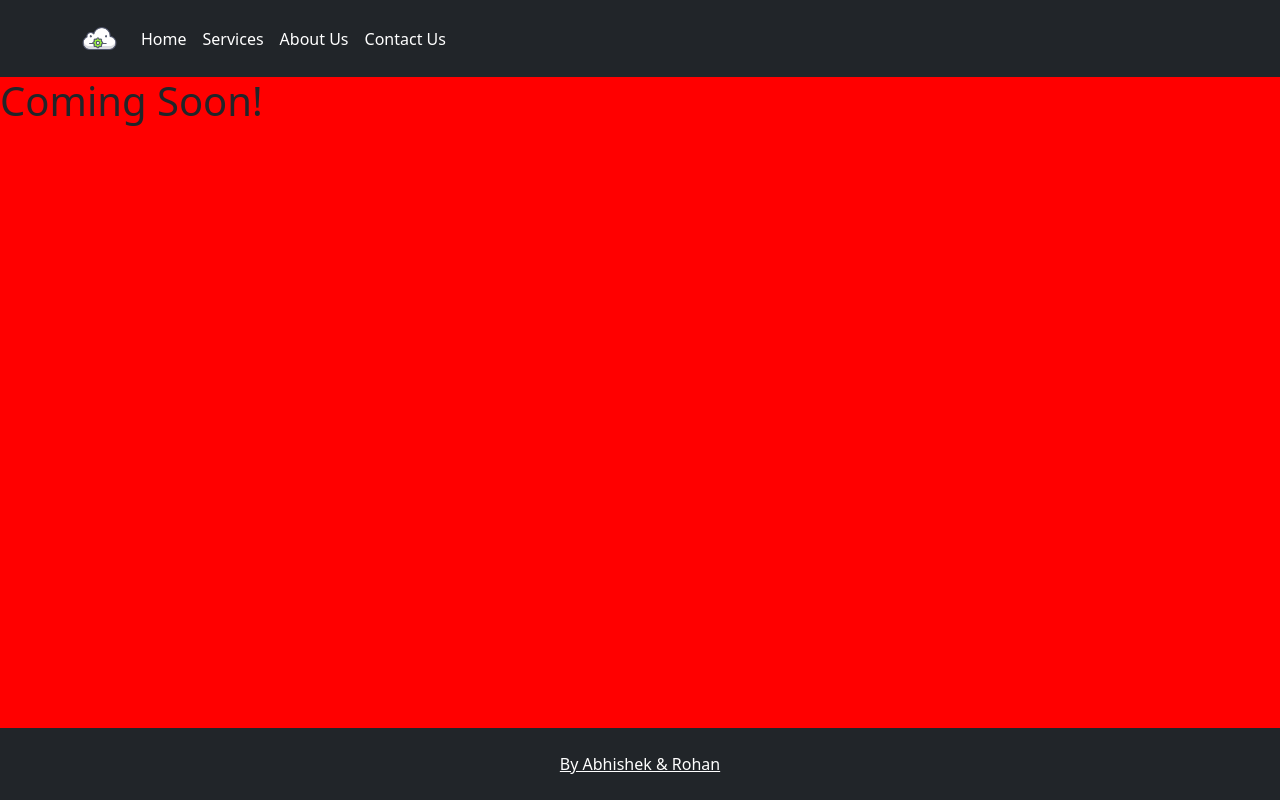
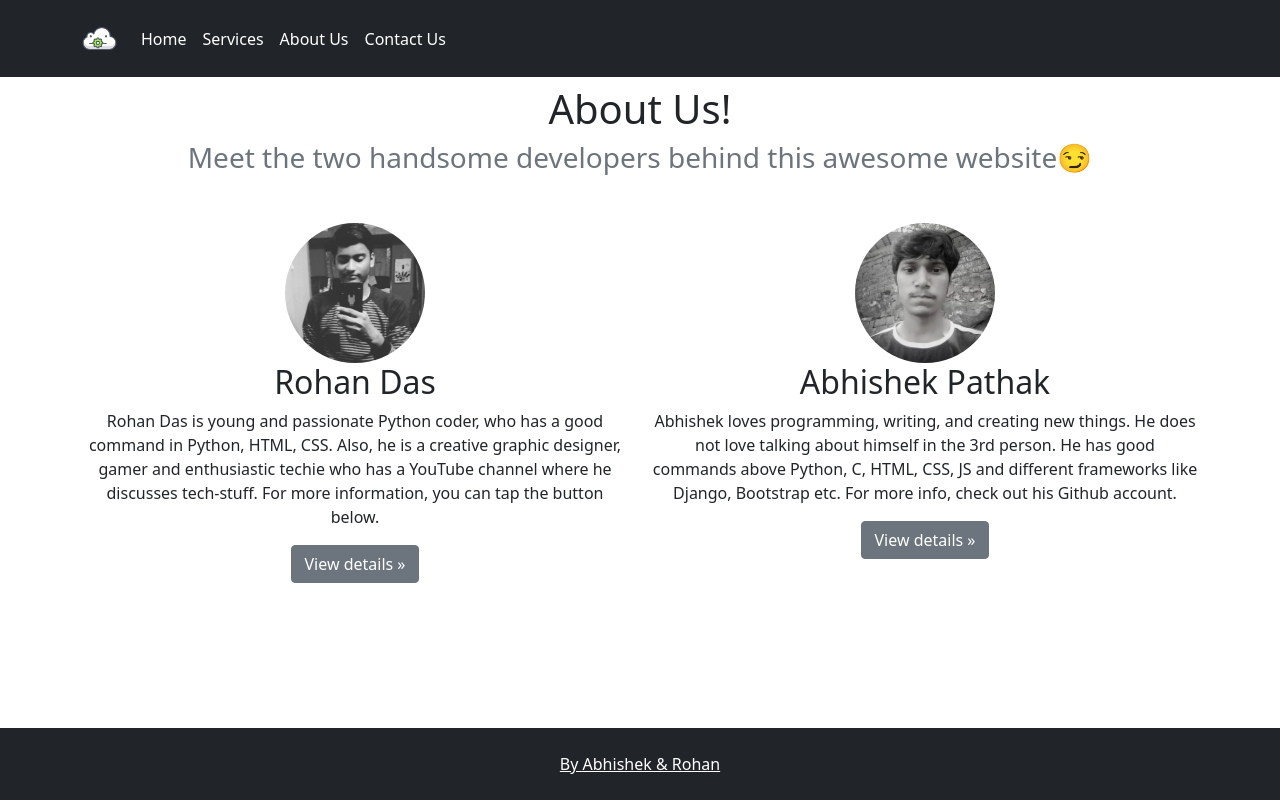
Before and after one commit to RohanDas28/Product-Price-Comparer, a Django app: page /about in a window 1280 px wide. Run offline with Django 3.2, Linux system fonts and the light colour scheme.

Commit message:
Added more functionalities

```diff
--- a/Templates/about.html
+++ b/Templates/about.html
@@ -1,17 +1,32 @@
 {% extends 'basic.html' %}
 
-{% block title %}about Page{% endblock title %}
+{% block title %}About Us!{% endblock title %}
 
 {% block css %}
-body{
-    background-color: red;
-}
 {% endblock css %}
 
 {% block body %}
-<h1>
-Coming Soon!
-</h1>
+<div class="container">
+     <div class="text-center mt-2 mb-2">
+     <h1>About Us!</h1>
+     <h3 class ="text-muted">Meet the two handsome developers behind this awesome website😏</h3>
+     </div>
+
+     <div class="row mt-5 mb-5">
+      <div class="col text-center">
+        <img src="../static/rohan.jpg" alt="rohan" class="img-fluid rounded-circle" width="140" height="140" />
+        <h2>Rohan Das</h2>
+        <p>Rohan Das is young and passionate Python coder, who has a good command in Python, HTML, CSS. Also, he is a creative graphic designer, gamer and enthusiastic techie who has a YouTube channel where he discusses tech-stuff. For more information, you can tap the button below.</p>
+        <p><a class="btn btn-secondary" target="_blank" href="https://www.rohandas.me/" role="button">View details &raquo;</a></p>
+      </div>
+      <div class="col text-center">
+        <img src="../static/abhishek.jpg" alt="abhishek" class="img-fluid rounded-circle" width="140" height="140" />
+        <h2>Abhishek Pathak</h2>
+        <p>Abhishek loves programming, writing, and creating new things. He does not love talking about himself in the 3rd person. He has good commands above Python, C, HTML, CSS, JS and different frameworks like Django, Bootstrap etc. For more info, check out his Github account. </p>
+        <p><a class="btn btn-secondary" target="_blank" href="https://www.github.com/scorcism/" role="button">View details &raquo;</a></p>
+      </div>
+</div>
+
 {% endblock body %}
 
 {% block js %}
--- a/Templates/basic.html
+++ b/Templates/basic.html
@@ -7,6 +7,8 @@
 
     <!-- Bootstrap CSS -->
     <link href="https://cdn.jsdelivr.net/npm/bootstrap@5.0.2/dist/css/bootstrap.min.css" rel="stylesheet" integrity="sha384-EVSTQN3/azprG1Anm3QDgpJLIm9Nao0Yz1ztcQTwFspd3yD65VohhpuuCOmLASjC" crossorigin="anonymous">
+    <!--Typed.JS-->
+    <script src="https://cdn.jsdelivr.net/npm/typed.js@2.0.12"></script>
 
     <title>{% block title %}{% endblock title %}</title>
     <style>
```
Also changed, not shown: Templates/contact.html (+4 -5 lines), Templates/home.html (+15 -0 lines), db.sqlite3, static/abhishek.jpg (added), static/rohan.jpg (added).
